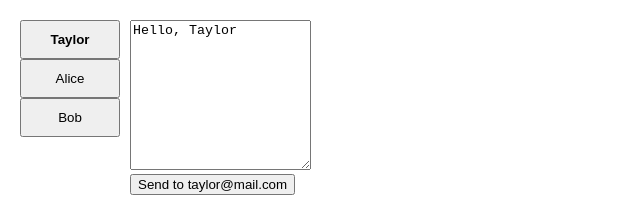
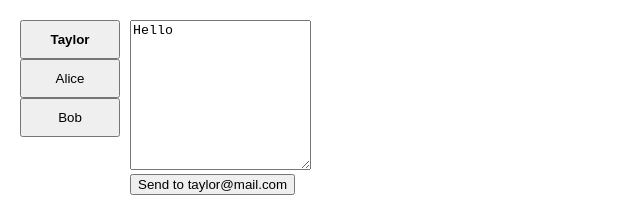
Before and after one commit to zcarc/beta-reactjs, a React (Create React App) app: page / in a window 1280 px wide. Shown: the top 220 px of the page, without its empty margins (0-640 px from the left). Built offline with nearby package versions, Linux system fonts and the light colour scheme.

Commit message:
Extracting State Logic into a Reducer: Clear the input on sending a message - 1

```diff
--- a/src/App.js
+++ b/src/App.js
@@ -1,11 +1,11 @@
-import { useReducer } from "./MyReact.js";
+import { useReducer } from "react";
 import Chat from "./Chat.js";
 import ContactList from "./ContactList.js";
 import { initialState, messengerReducer } from "./messengerReducer";
 
 export default function Messenger() {
   const [state, dispatch] = useReducer(messengerReducer, initialState);
-  const message = state.messages[state.selectedId];
+  const message = state.message;
   const contact = contacts.find((c) => c.id === state.selectedId);
   return (
     <div>
--- a/src/Chat.js
+++ b/src/Chat.js
@@ -14,10 +14,8 @@ export default function Chat({ contact, message, dispatch }) {
       <br />
       <button
         onClick={() => {
-          alert(`Sending "${message}" to ${contact.email}`);
-          dispatch({
-            type: "sent_message",
-          });
+          alert(`Sending ${message} to ${contact.email}`);
+          dispatch({ type: "edited_message", message: "" });
         }}
       >
         Send to {contact.email}
--- a/src/MyReact.js
+++ /dev/null
@@ -1,20 +0,0 @@
-import { useState } from "react";
-
-export function useReducer(reducer, initialState) {
-  const [state, setState] = useState(initialState);
-
-  function dispatch(action) {
-    const nextState = reducer(state, action);
-    setState(nextState);
-
-    // Though it doesn’t matter in most cases, a slightly more accurate implementation looks like this:
-
-    //   function dispatch(action) {
-    //       setState((s) => reducer(s, action));
-    //   }
-
-    // This is because the dispatched actions are queued until the next render, similar to the updater functions.
-  }
-
-  return [state, dispatch];
-}
--- a/src/messengerReducer.js
+++ b/src/messengerReducer.js
@@ -1,10 +1,6 @@
 export const initialState = {
   selectedId: 0,
-  messages: {
-    0: "Hello, Taylor",
-    1: "Hello, Alice",
-    2: "Hello, Bob",
-  },
+  message: "Hello",
 };
 
 export function messengerReducer(state, action) {
@@ -13,24 +9,13 @@ export function messengerReducer(state, action) {
       return {
         ...state,
         selectedId: action.contactId,
+        message: "",
       };
     }
     case "edited_message": {
       return {
         ...state,
-        messages: {
-          ...state.messages,
-          [state.selectedId]: action.message,
-        },
-      };
-    }
-    case "sent_message": {
-      return {
-        ...state,
-        messages: {
-          ...state.messages,
-          [state.selectedId]: "",
-        },
+        message: action.message,
       };
     }
     default: {
```
